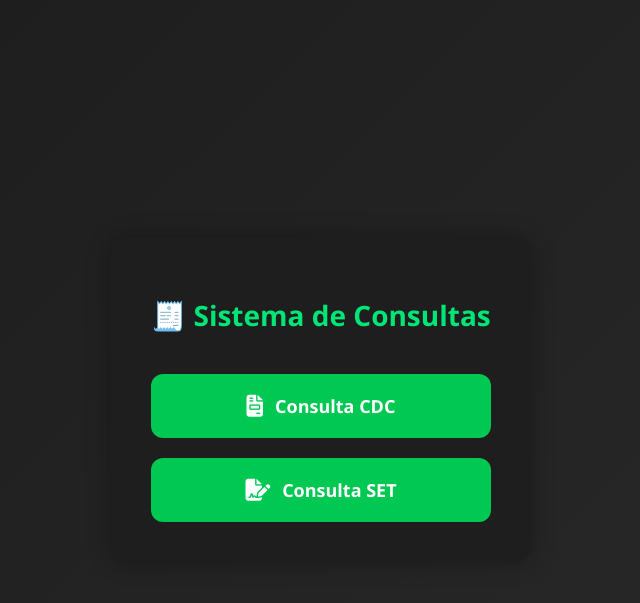
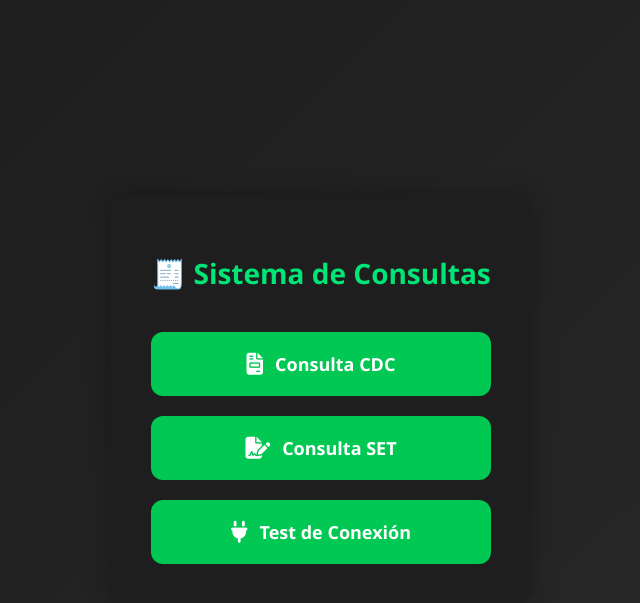
Before and after one commit to Cristian2510/AgroKubis, a Flask app: page / in a window 1280 px wide. Shown: the top 603 px of the page, without its empty margins (319-959 px from the left). Run offline with Flask 3, Linux system fonts and the light colour scheme.

Commit message:
🚀 Agregado soporte para Firebird en Render

```diff
--- a/app.py
+++ b/app.py
@@ -249,6 +249,17 @@ def consultar_selenium():
     except Exception as e:
         return jsonify({"error": str(e)}), 500
 
+@app.route("/test-conexion")
+def test_conexion():
+    try:
+        from conexion import obtener_cdcs_por_fecha
+        hoy = datetime.today().strftime('%Y-%m-%d')
+        obtener_cdcs_por_fecha(hoy, hoy)
+        return jsonify({"ok": True})
+    except Exception as e:
+        return jsonify({"ok": False, "error": str(e)})
+
+
 # 👇 ESTA PARTE ES PARA PRODUCCIÓN CON GUNICORN (NO USAR app.run)
 #if __name__ == "__main__":
 #    app.run(debug=True)
--- a/templates/menu.html
+++ b/templates/menu.html
@@ -20,7 +20,27 @@
         <i class="fas fa-file-signature"></i>
         <span>Consulta SET</span>
       </a>
+
+      <a href="#" class="tarjeta" onclick="testConexion()">
+        <i class="fas fa-plug"></i>
+        <span>Test de Conexión</span>
+      </a>
+
     </div>
   </div>
+
+  <script>
+    function testConexion() {
+      fetch('/test-conexion')
+        .then(res => res.json())
+        .then(data => {
+          alert(data.ok ? '✅ Conexión exitosa con Firebird' : `❌ Error: ${data.error}`);
+        })
+        .catch(err => {
+          alert('❌ No se pudo contactar con el servidor: ' + err.message);
+        });
+    }
+  </script>
+
 </body>
 </html>
```
